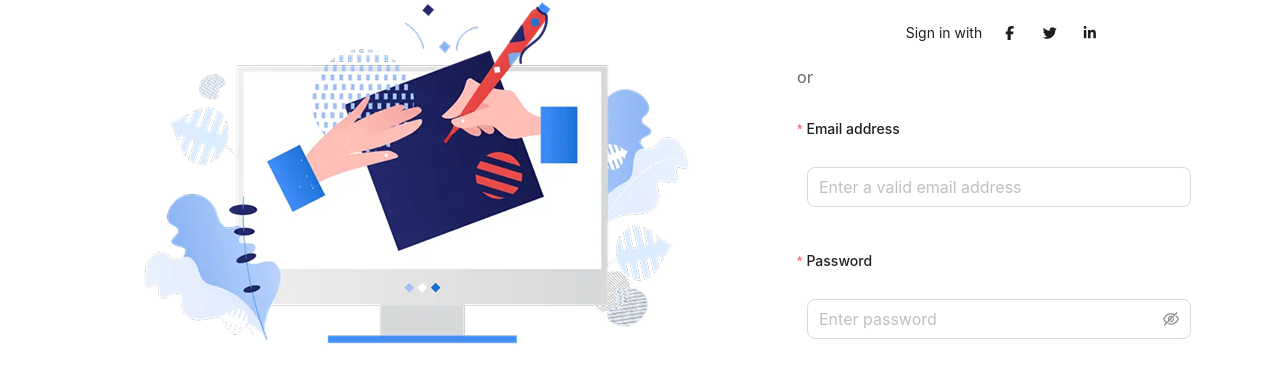
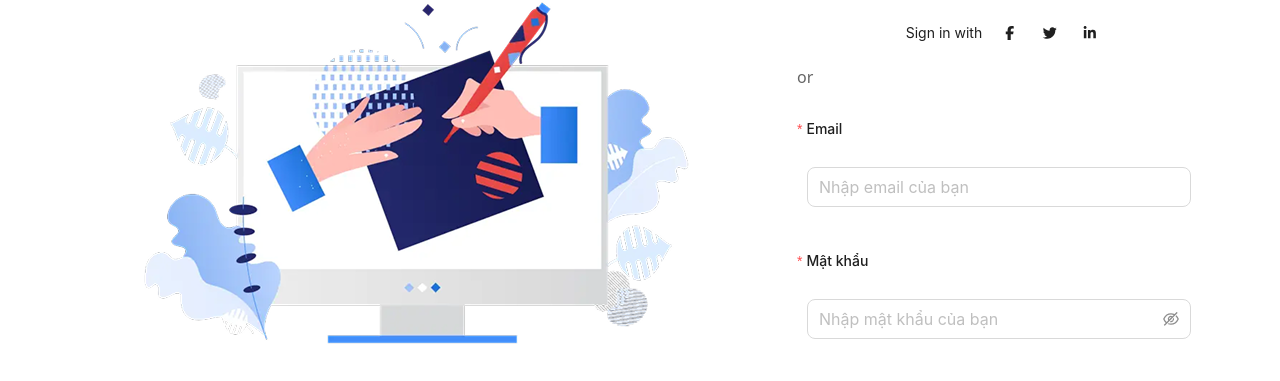
Before and after one commit to quanganh296/ProjectReact, a React (Vite) app: page /login in a window 1280 px wide. Shown: the part 81-462 px from the top of the page. Built offline with nearby package versions, Linux system fonts and the light colour scheme.

Commit message:
update final s1

```diff
--- a/src/pages/auth/Login.tsx
+++ b/src/pages/auth/Login.tsx
@@ -1,5 +1,5 @@
 import React from "react";
-import { Form, Input, Button, Space, Typography, message } from "antd";
+import { Form, Input, Button, Space, Typography, notification } from "antd";
 import { FontAwesomeIcon } from "@fortawesome/react-fontawesome";
 import {
   faFacebookF,
@@ -7,6 +7,7 @@ import {
   faTwitter,
   faGoogle,
 } from "@fortawesome/free-brands-svg-icons";
+import { CheckCircleOutlined, CloseCircleOutlined } from "@ant-design/icons";
 import { useNavigate } from "react-router-dom";
 import "./Login.css";
 import { useAuth } from "../../context/useAuth";
@@ -53,30 +54,61 @@ const Login: React.FC = () => {
   }, []);
 
   const onFinish = (values: { email: string; password: string }) => {
-    const users: StoredUser[] = JSON.parse(localStorage.getItem("users") || "[]");
-
-    const foundUser = users.find((u) => u.email === values.email && u.password === values.password);
-
-    if (!foundUser) {
-      message.error("Email or password is incorrect!");
+    // Check for empty fields (extra validation)
+    if (!values.email || !values.password) {
+      notification.warning({
+        message: "Thiếu thông tin",
+        description: "Vui lòng điền đầy đủ thông tin đăng nhập!",
+        placement: "top",
+        duration: 2,
+      });
       return;
     }
 
-    // ✅ Lưu user login vào Auth Context + localStorage
+    const users: StoredUser[] = JSON.parse(localStorage.getItem("users") || "[]");
+
+    const foundUser = users.find((u) => u.email === values.email);
+
+    if (!foundUser) {
+      notification.error({
+        message: "Đăng nhập thất bại",
+        description: "Email không tồn tại trong hệ thống!",
+        icon: <CloseCircleOutlined style={{ color: '#ff4d4f' }} />,
+        placement: "top",
+        duration: 2,
+      });
+      return;
+    }
+
+    if (foundUser.password !== values.password) {
+      notification.error({
+        message: "Đăng nhập thất bại",
+        description: "Mật khẩu không chính xác!",
+        icon: <CloseCircleOutlined style={{ color: '#ff4d4f' }} />,
+        placement: "top",
+        duration: 2,
+      });
+      return;
+    }
+
+    // Login successful
     login(foundUser);
-    message.success("Login successful!");
+    notification.success({
+      message: "Đăng nhập thành công",
+      description: "Chào mừng " + foundUser.name + " quay trở lại!",
+      icon: <CheckCircleOutlined style={{ color: '#52c41a' }} />,
+      placement: "top",
+      duration: 2,
+    });
 
-    // ✅ Điều hướng theo role
-    if (foundUser.role === "admin") {
-      navigate("/admin");
-    } else {
-      navigate("/home");
-    }
-  };
-
-  const onFinishFailed = (errorInfo: unknown) => {
-    console.log("Login Failed:", errorInfo);
-    message.error("Please check your email and password.");
+    // Redirect based on role after a short delay to show notification
+    setTimeout(() => {
+      if (foundUser.role === "admin") {
+        navigate("/admin");
+      } else {
+        navigate("/home");
+      }
+    }, 1000);
   };
 
   return (
@@ -97,27 +129,39 @@ const Login: React.FC = () => {
           form={form}
           name="login"
           onFinish={onFinish}
-          onFinishFailed={onFinishFailed}
+          validateTrigger="onSubmit"
+          validateMessages={{
+            required: "${label} không được để trống!",
+            types: {
+              email: "Định dạng ${label} không hợp lệ!"
+            },
+            string: {
+              min: "${label} phải có ít nhất ${min} ký tự!"
+            }
+          }}
           layout="vertical"
           size="large"
         >
           <Form.Item
-            label="Email address"
+            label="Email"
             name="email"
             rules={[
-              { required: true, message: "Please input your email!" },
-              { type: "email", message: "Please enter a valid email!" },
+              { required: true, message: "Vui lòng nhập email!" },
+              { type: "email", message: "Email không hợp lệ!" },
             ]}
           >
-            <Input placeholder="Enter a valid email address" />
+            <Input placeholder="Nhập email của bạn" />
           </Form.Item>
 
           <Form.Item
-            label="Password"
+            label="Mật khẩu"
             name="password"
-            rules={[{ required: true, message: "Please input your password!" }]}
+            rules={[
+              { required: true, message: "Vui lòng nhập mật khẩu!" },
+              { min: 6, message: "Mật khẩu phải có ít nhất 6 ký tự!" }
+            ]}
           >
-            <Input.Password placeholder="Enter password" />
+            <Input.Password placeholder="Nhập mật khẩu của bạn" />
           </Form.Item>
 
           <Form.Item>
```
